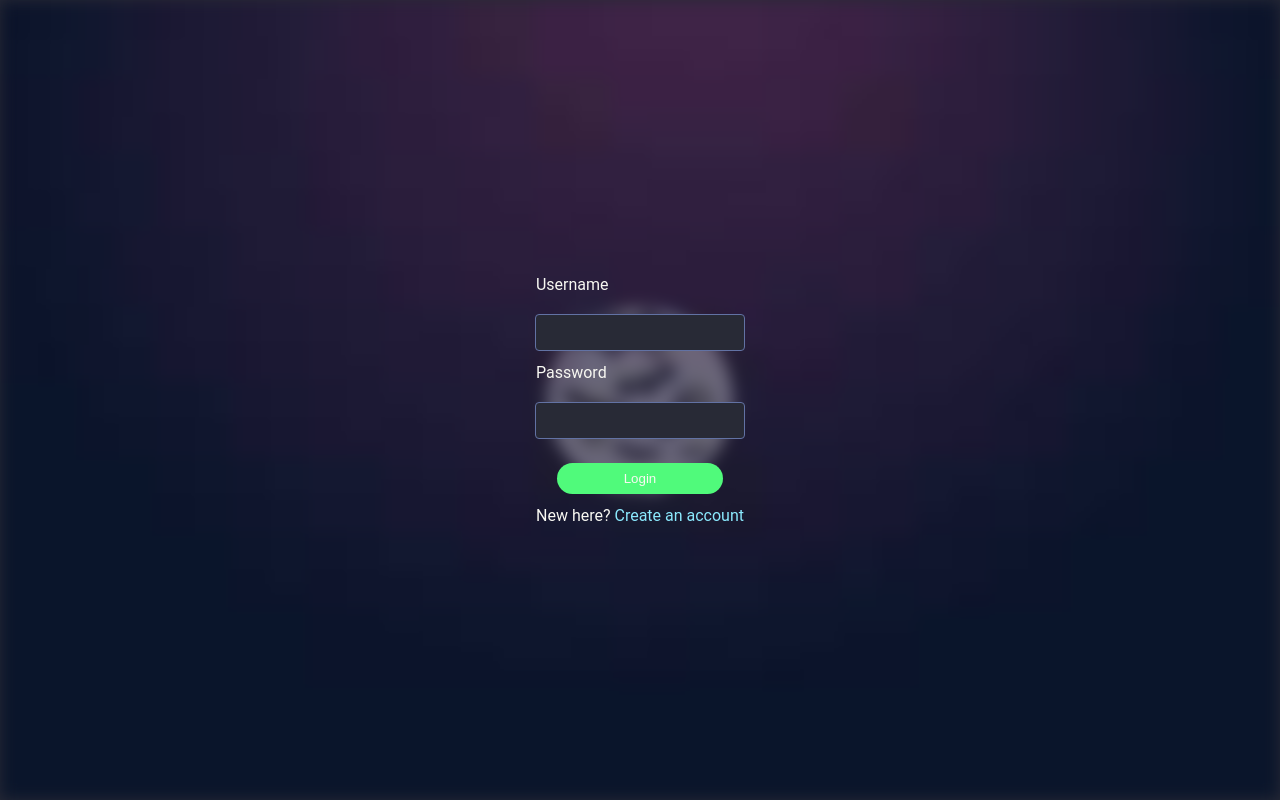
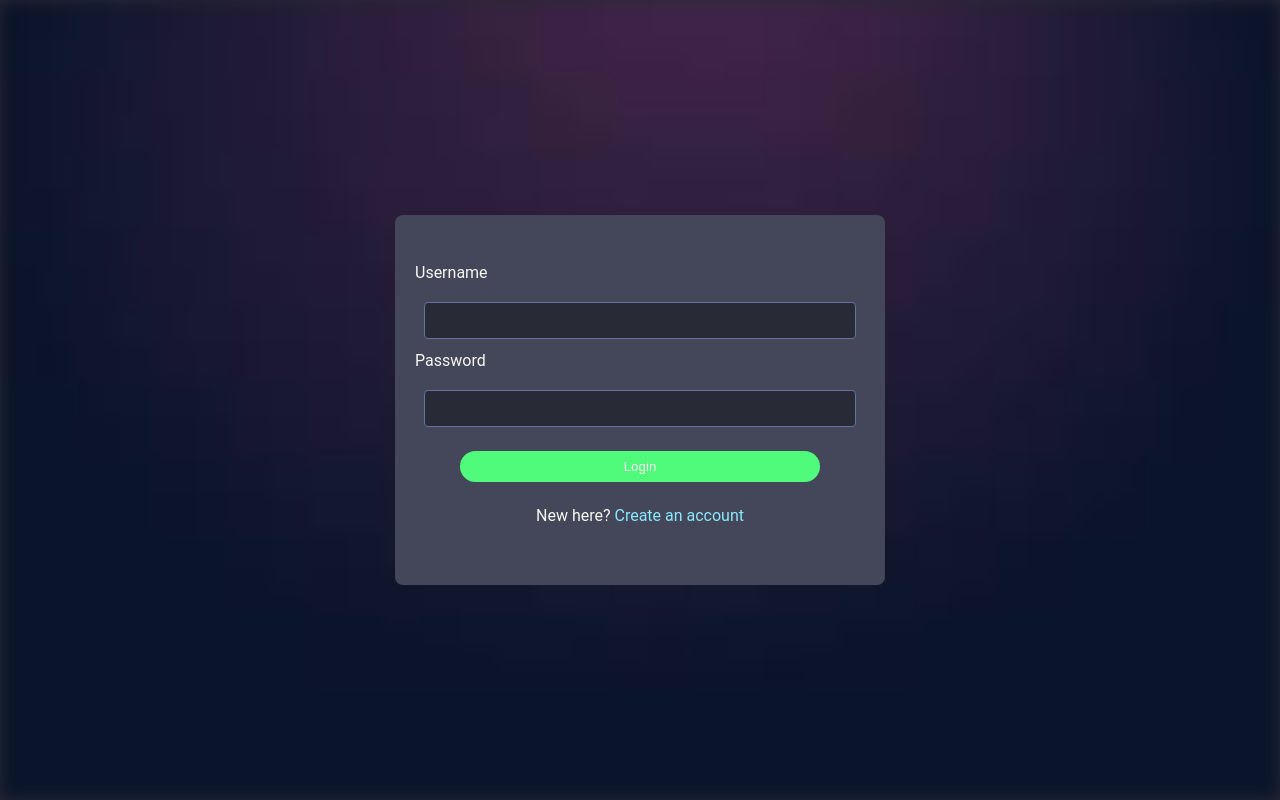
Before and after one commit to zanz1n/ws-messaging-example, a React (Vite) app in the folder packages/client/: page /login in a window 1280 px wide. Built offline with nearby package versions, Linux system fonts and the light colour scheme.

Commit message:
update login form

```diff
--- a/packages/client/src/components/login/LoginForm.tsx
+++ b/packages/client/src/components/login/LoginForm.tsx
@@ -8,11 +8,13 @@ export interface LoginFormProps {
 
 export default function LoginForm() {
     const [error, setError] = useState<string | null>(null);
+    const [submitDisabled, setSubmitDisabled] = useState<boolean>(true);
     const { login } = useAuth();
 
     return (
-        <div className="login-container">
-            <form onSubmit={(e) => {
+        <main>
+            <form className="login"
+                onSubmit={(e) => {
                     e.preventDefault();
                     (async(target: unknown) => {
                         if (
@@ -52,23 +54,28 @@ export default function LoginForm() {
                         );
                     }
                 })()}
+
+                <div className="input-label">
                     <label htmlFor="username">Username</label>
-
                     <div className="form-input">
-                    <input type="text" name="username" id="username" />
+                        <input required type="text" name="username" id="username" />
+                    </div>
                 </div>
 
+                <div className="input-label">
                     <label htmlFor="password">Password</label>
-
                     <div className="form-input">
-                    <input type="password" name="password" id="password" />
+                        <input required type="password" name="password" id="password" />
+                    </div>
                 </div>
 
                 <button type="submit">Login</button>
-                <p>New here?
-                    <Link to="/register"><a> Create an account</a></Link>
-                </p>
+
+                <div className="switch-pages">
+                    <p>New here?<> </><Link to="/register">Create an account</Link></p>
+                </div>
+
             </form>
-        </div>
+        </main>
     );
 }
```
Lines whose indentation alone changed are shown as unchanged.
